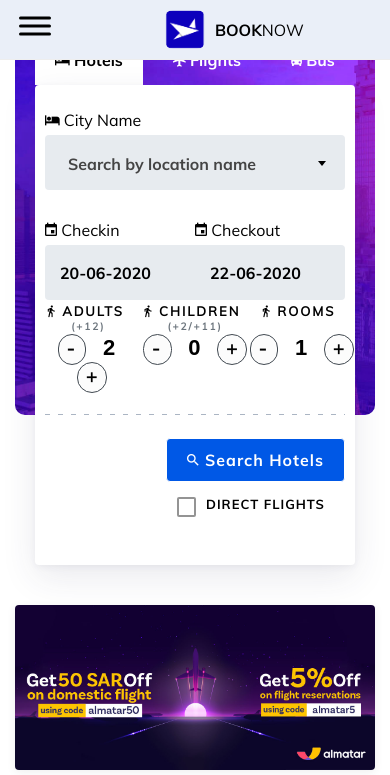
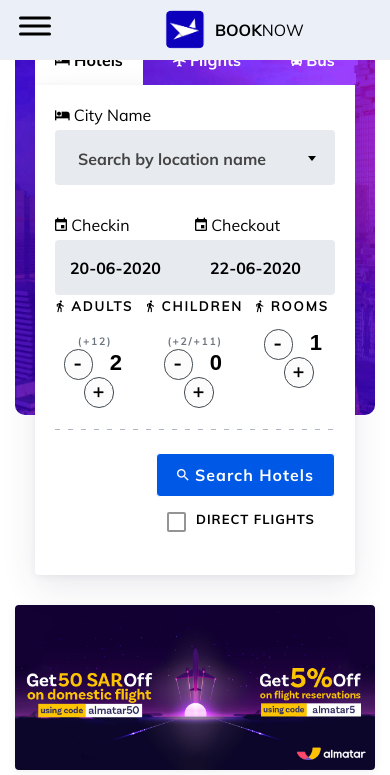
Before and after one commit to codeqasim/mvc, a PHP site: template app/views/home.php in a window 390 px wide. Shown: the top 775 px of the page. Run offline with PHP 8.4, Linux system fonts and the light colour scheme; the template is opened without the code that fills it, so the values that code supplies are empty; some libraries are stand-ins or nearby versions.

Commit message:
Update _resp.css

```diff
--- a/assets/css/_resp.css
+++ b/assets/css/_resp.css
@@ -39,6 +39,7 @@
 .hero .search{top: 10px;}
 .main_search { padding: 15px 0px; }
 .hero .search li label { font-size: 16px }
+.search_area { border-top-left-radius: 0px;border-top-right-radius: 0px; padding: 10px !important; }
 .apps .apps-image {justify-content: center;}
 .detail-page .hotel-amenities{margin-top:20px;}
 .result-card .left-side-row  .left-side-row__info{margin:0;}
```
